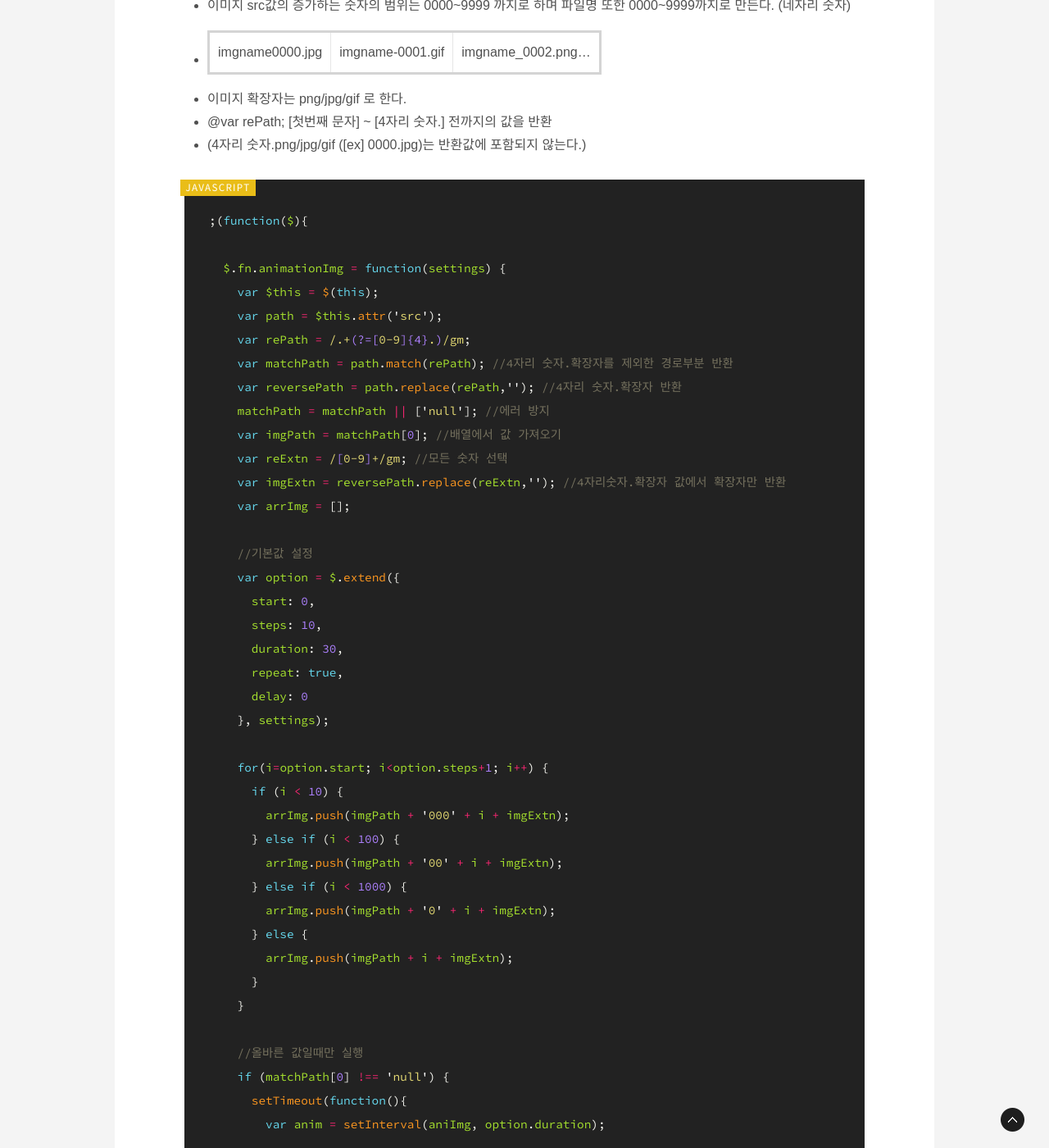
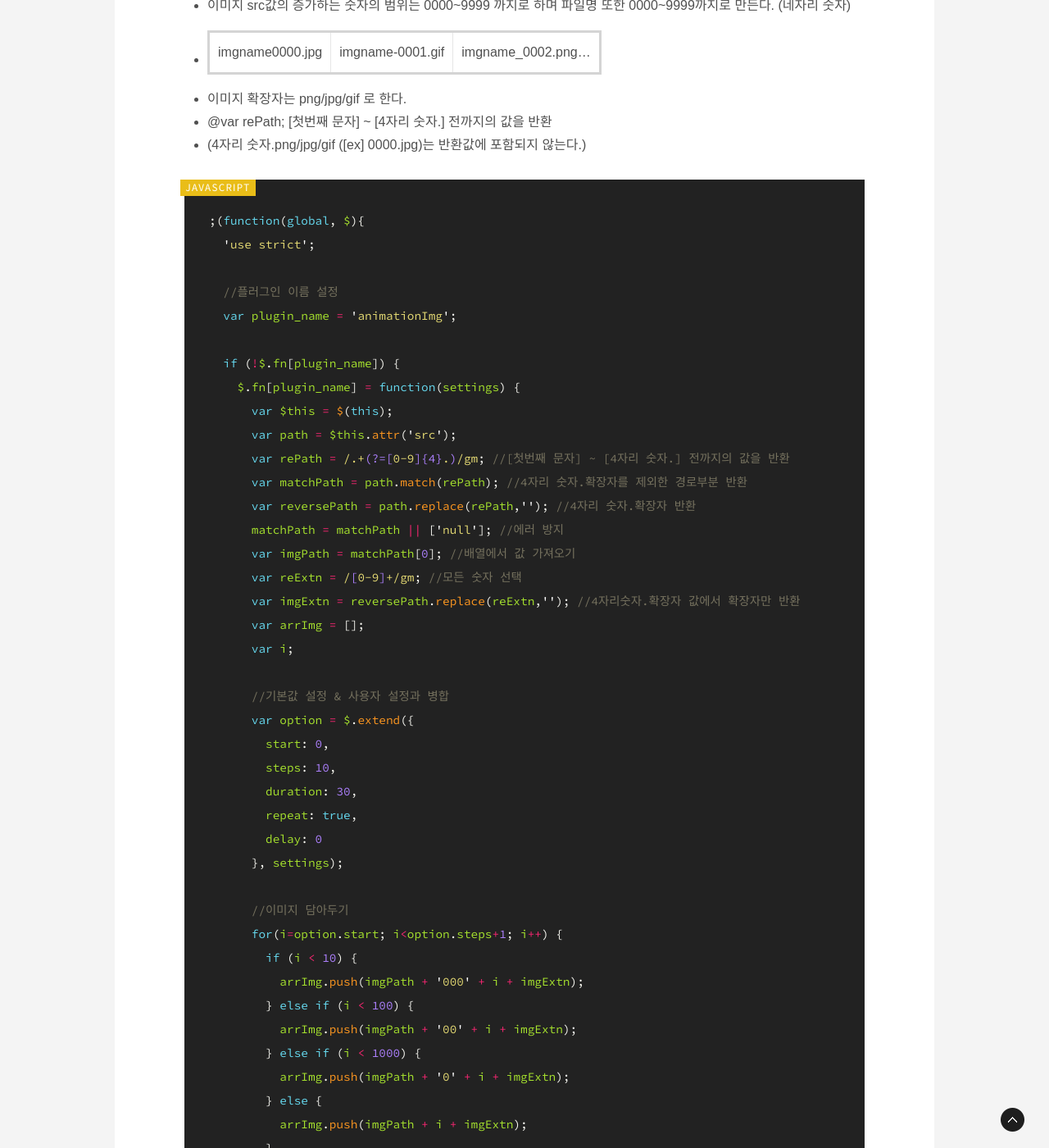
Before and after one commit to gutmate/gutmate.github.com, a Jekyll site: the page built from _posts/2017-02-25-jquery-animation.md, in a window 1280 px wide and 1400 px high, scrolled down 565 px. Shown: the whole window at 82% size. Built offline with Jekyll 4.4.1, drawn with Linux system fonts in a browser that asks for light colours; some web fonts are replaced; comment, search, counter and statistics services are not loaded; some of the changed text lies outside the part shown.

Commit message:
Update Posting about jQuery-anmation

````diff
--- a/_posts/2017-02-25-jquery-animation.md
+++ b/_posts/2017-02-25-jquery-animation.md
@@ -17,69 +17,77 @@
 * (4자리 숫자.png/jpg/gif ([ex] 0000.jpg)는 반환값에 포함되지 않는다.)
 
 ```javascript
-;(function($){
+;(function(global, $){
+  'use strict';
 
-  $.fn.animationImg = function(settings) {
-    var $this = $(this);
-    var path = $this.attr('src');
-    var rePath = /.+(?=[0-9]{4}.)/gm;
-    var matchPath = path.match(rePath); //4자리 숫자.확장자를 제외한 경로부분 반환
-    var reversePath = path.replace(rePath,''); //4자리 숫자.확장자 반환
-    matchPath = matchPath || ['null']; //에러 방지
-    var imgPath = matchPath[0]; //배열에서 값 가져오기
-    var reExtn = /[0-9]+/gm; //모든 숫자 선택
-    var imgExtn = reversePath.replace(reExtn,''); //4자리숫자.확장자 값에서 확장자만 반환
-    var arrImg = [];
+  //플러그인 이름 설정
+  var plugin_name = 'animationImg';
 
-    //기본값 설정
-    var option = $.extend({
-      start: 0,
-      steps: 10,
-      duration: 30,
-      repeat: true,
-      delay: 0
-    }, settings);
+  if (!$.fn[plugin_name]) {
+    $.fn[plugin_name] = function(settings) {
+      var $this = $(this);
+      var path = $this.attr('src');
+      var rePath = /.+(?=[0-9]{4}.)/gm; //[첫번째 문자] ~ [4자리 숫자.] 전까지의 값을 반환
+      var matchPath = path.match(rePath); //4자리 숫자.확장자를 제외한 경로부분 반환
+      var reversePath = path.replace(rePath,''); //4자리 숫자.확장자 반환
+      matchPath = matchPath || ['null']; //에러 방지
+      var imgPath = matchPath[0]; //배열에서 값 가져오기
+      var reExtn = /[0-9]+/gm; //모든 숫자 선택
+      var imgExtn = reversePath.replace(reExtn,''); //4자리숫자.확장자 값에서 확장자만 반환
+      var arrImg = [];
+      var i;
 
-    for(i=option.start; i<option.steps+1; i++) {
-      if (i < 10) {
-        arrImg.push(imgPath + '000' + i + imgExtn);
-      } else if (i < 100) {
-        arrImg.push(imgPath + '00' + i + imgExtn);
-      } else if (i < 1000) {
-        arrImg.push(imgPath + '0' + i + imgExtn);
+      //기본값 설정 & 사용자 설정과 병합
+      var option = $.extend({
+        start: 0,
+        steps: 10,
+        duration: 30,
+        repeat: true,
+        delay: 0
+      }, settings);
+
+      //이미지 담아두기
+      for(i=option.start; i<option.steps+1; i++) {
+        if (i < 10) {
+          arrImg.push(imgPath + '000' + i + imgExtn);
+        } else if (i < 100) {
+          arrImg.push(imgPath + '00' + i + imgExtn);
+        } else if (i < 1000) {
+          arrImg.push(imgPath + '0' + i + imgExtn);
+        } else {
+          arrImg.push(imgPath + i + imgExtn);
+        }
+      }
+
+      //올바른 값일때만 실행
+      if (matchPath[0] !== 'null') {
+        setTimeout(function(){
+          var anim = setInterval(aniImg, option.duration);
+
+          function aniImg() {
+            option.start = option.start + 1;
+            if (option.start > option.steps) {
+              if (option.repeat) {
+                option.start = 0; //반복
+              } else {
+                clearInterval(anim); //정지
+              }
+            } else {
+                $this.attr('src',arrImg[option.start]);
+            }
+          }
+        }, option.delay);
       } else {
-        arrImg.push(imgPath + i + imgExtn);
+        return false;
       }
-    }
 
-    //올바른 값일때만 실행
-    if (matchPath[0] !== 'null') {
-      setTimeout(function(){
-        var anim = setInterval(aniImg, option.duration);
+      //jQuery 체이닝 설정
+      return this;
 
-        function aniImg() {
-          option.start = option.start + 1;
-          if (option.start > option.steps) {
-            if (option.repeat) {
-              option.start = 0; //반복
-            } else {
-              clearInterval(anim); //정지
-            }
-          } else {
-              $this.attr('src',arrImg[option.start]);
-          }
-        }
-      }, option.delay);
-    } else {
-      return false;
-    }
+    };
+  }
 
-    //체이닝 설정
-    return this;
-
-  };
-
-})(jQuery);
+})(window, window.jQuery);
 ```
 
 > ### [github - jquery.animationImg](https://github.com/gutmate/animationJS)
````
